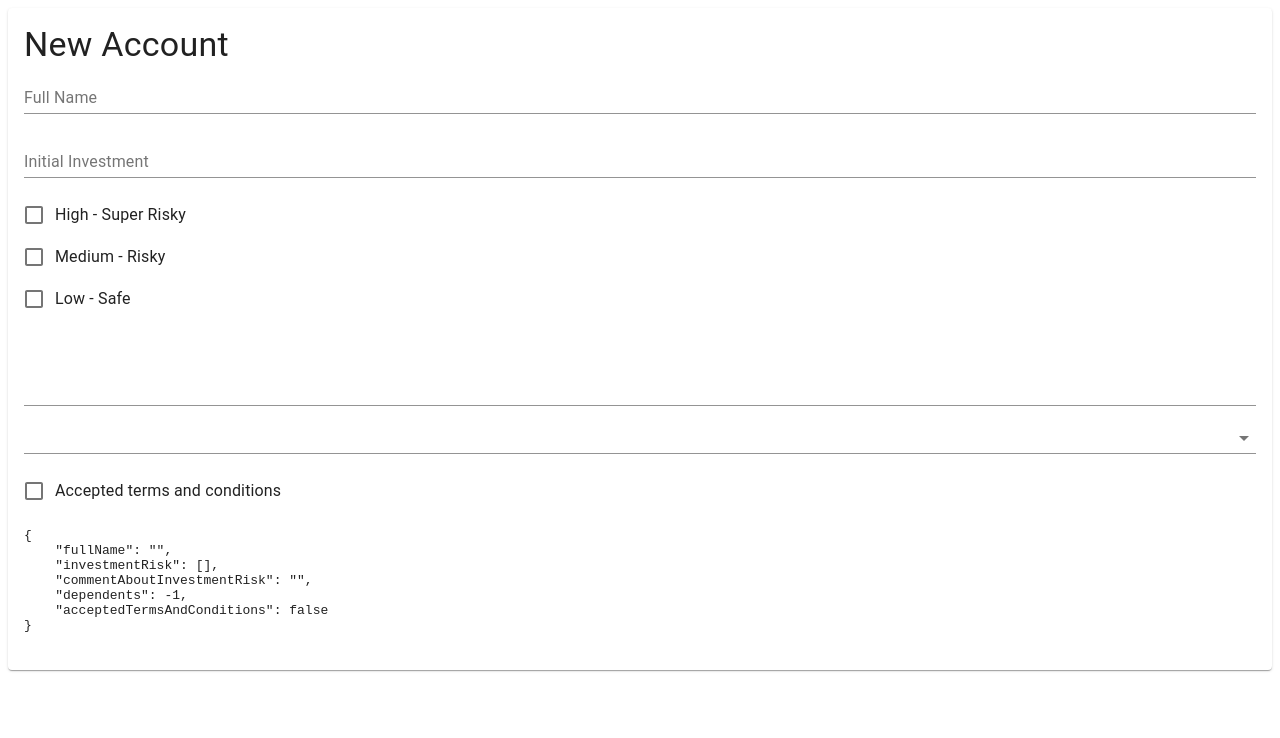
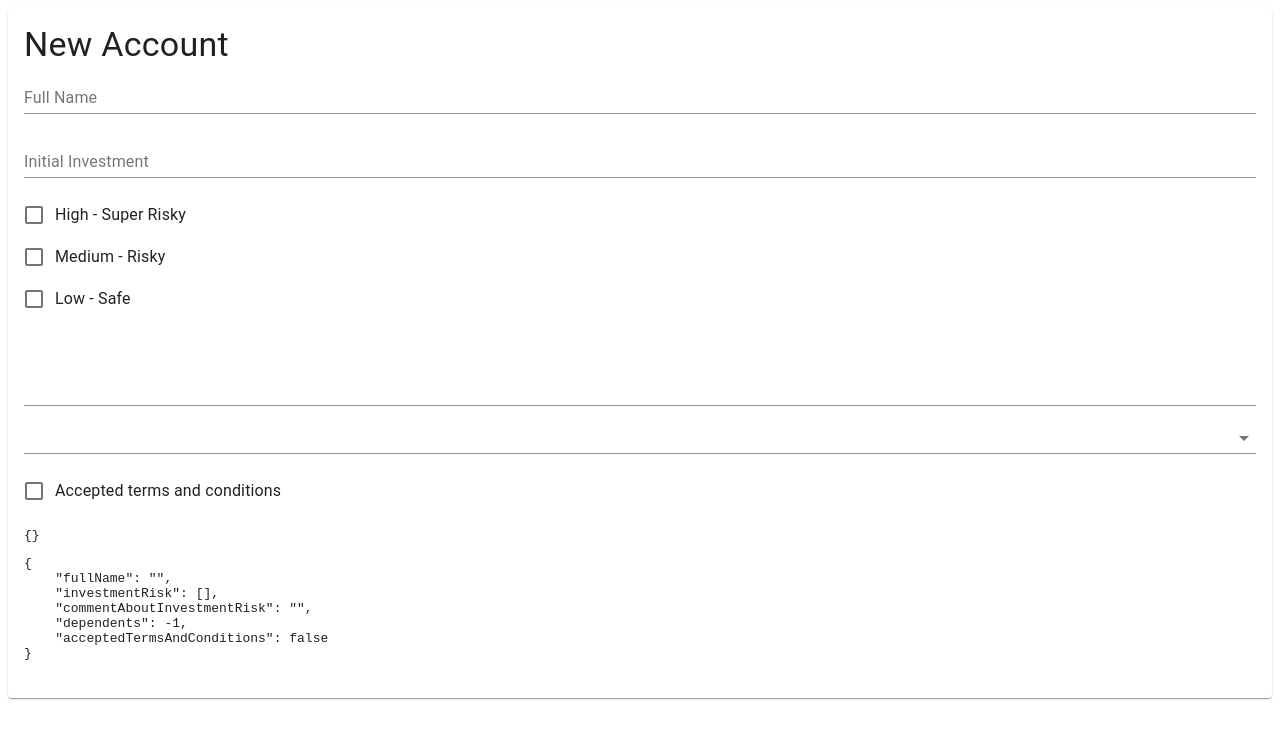
Before and after one commit to dfldiego/react-forms, a React (Create React App) app: page / in a window 1280 px wide. Shown: the top 738 px of the page. Built offline with nearby package versions, Linux system fonts and the light colour scheme.

Commit message:
validacion con yup. string, number, boolean. mostrar error.

```diff
--- a/src/components/FormDemo.jsx
+++ b/src/components/FormDemo.jsx
@@ -11,6 +11,7 @@ import {
   Typography,
 } from "@material-ui/core";
 import { Field, Formik, Form, useField } from "formik";
+import { boolean, number, object, string } from "yup";
 /* import InvestmentDetails from "./InvestmentDetails"; */
 
 // valores iniciales (fuera del componente)
@@ -29,8 +30,17 @@ const FormDemo = () => {
       <CardContent>
         <Typography variant="h4">New Account</Typography>
 
-        <Formik initialValues={initialValues} onSubmit={() => {}}>
-          {({ values }) => (
+        <Formik
+          validationSchema={object({
+            fullName: string().required().min(2).max(100),
+            initialInvestment: number().required().min(2),
+            dependents: number().required().min(0).max(5),
+            acceptedTermsAndConditions: boolean().oneOf([true]),
+          })}
+          initialValues={initialValues}
+          onSubmit={() => {}}
+        >
+          {({ values, errors }) => (
             <Form>
               <Box mb={2}>
                 <FormGroup>
@@ -97,6 +107,7 @@ const FormDemo = () => {
                   />
                 </FormGroup>
               </Box>
+              <pre>{JSON.stringify(errors, null, 4)}</pre>
               <pre>{JSON.stringify(values, null, 4)}</pre>
             </Form>
           )}
```
